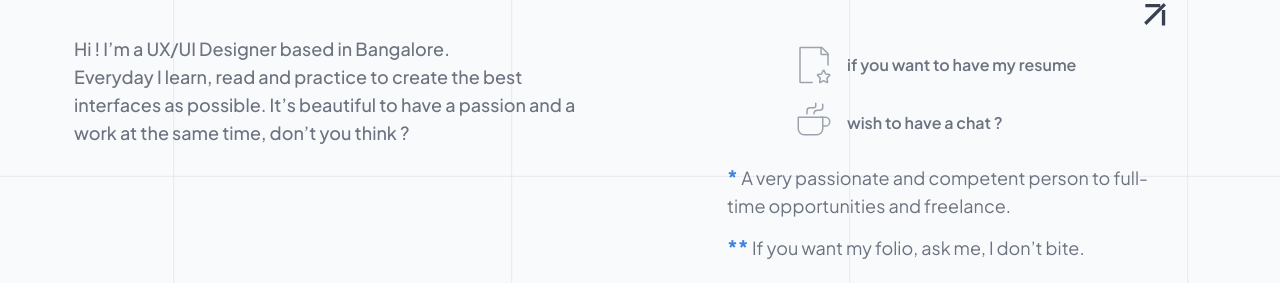
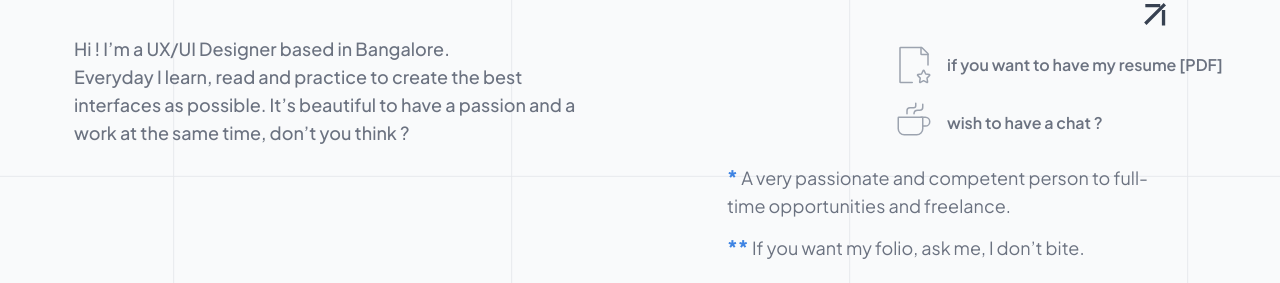
Before and after one commit to notchbotch/notchbotch.github.io, a website built with Parcel: page index.html in a window 1280 px wide. Shown: the part 517-800 px from the top of the page. Built offline with nearby package versions, Linux system fonts and the light colour scheme.

Commit message:
cass 219 [pdf]

```diff
--- a/index.css
+++ b/index.css
@@ -217,6 +217,7 @@ a:hover {
   flex-direction: column;
 }
 .frame-div {
+  margin-left: 100px;
   align-self: stretch;
   gap: var(--gap-xs);
 }
--- a/index.html
+++ b/index.html
@@ -53,7 +53,7 @@
 
                       <div class="chat-pair">
                         <div class="if-you-want">
-                          if you want to have my resume
+                          if you want to have my resume [PDF]
                         </div>
                       </div>
                     </div>
```
